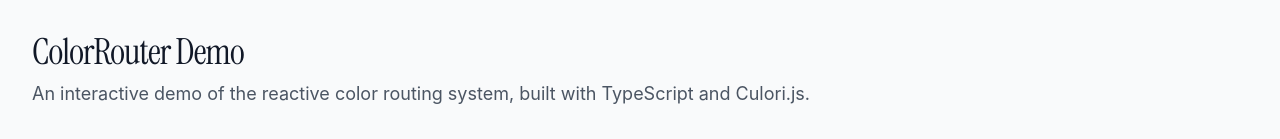
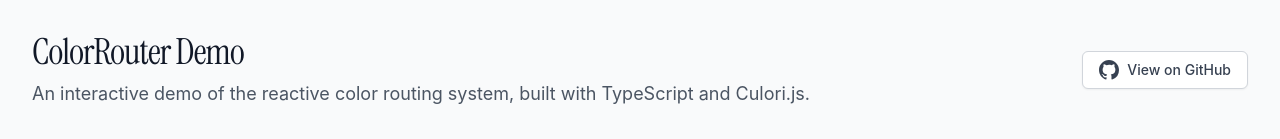
Before and after one commit to meodai/color-router, a website built with Vite: page demo/index.html in a window 1280 px wide. Shown: the top 139 px of the page. Built offline with nearby package versions, Linux system fonts and the light colour scheme.

Commit message:
feat(demo): enhance header layout with GitHub link for better accessibility

```diff
--- a/demo/index.html
+++ b/demo/index.html
@@ -107,10 +107,27 @@
   <body class="bg-gray-50 text-gray-800">
     <div id="app" class="max-w-7xl mx-auto p-4 sm:p-6 lg:p-8">
       <header class="mb-8">
-        <h1 class="text-4xl tracking-tight text-gray-900">ColorRouter Demo</h1>
-        <p class="mt-2 text-lg text-gray-600">
-          An interactive demo of the reactive color routing system, built with TypeScript and Culori.js.
-        </p>
+        <div class="flex flex-col sm:flex-row sm:items-center sm:justify-between">
+          <div>
+            <h1 class="text-4xl tracking-tight text-gray-900">ColorRouter Demo</h1>
+            <p class="mt-2 text-lg text-gray-600">
+              An interactive demo of the reactive color routing system, built with TypeScript and Culori.js.
+            </p>
+          </div>
+          <div class="mt-4 sm:mt-0">
+            <a
+              href="https://github.com/meodai/color-router"
+              target="_blank"
+              rel="noopener noreferrer"
+              class="inline-flex items-center px-4 py-2 border border-gray-300 rounded-md shadow-sm text-sm font-medium text-gray-700 bg-white hover:bg-gray-50 hover:text-gray-900 transition-colors duration-200"
+            >
+              <svg class="w-5 h-5 mr-2" fill="currentColor" viewBox="0 0 20 20" xmlns="http://www.w3.org/2000/svg">
+                <path fill-rule="evenodd" d="M10 0C4.477 0 0 4.484 0 10.017c0 4.425 2.865 8.18 6.839 9.504.5.092.682-.217.682-.483 0-.237-.008-.868-.013-1.703-2.782.605-3.369-1.343-3.369-1.343-.454-1.158-1.11-1.466-1.11-1.466-.908-.62.069-.608.069-.608 1.003.07 1.531 1.032 1.531 1.032.892 1.53 2.341 1.088 2.91.832.092-.647.35-1.088.636-1.338-2.22-.253-4.555-1.113-4.555-4.951 0-1.093.39-1.988 1.029-2.688-.103-.253-.446-1.272.098-2.65 0 0 .84-.27 2.75 1.026A9.564 9.564 0 0110 4.844c.85.004 1.705.115 2.504.337 1.909-1.296 2.747-1.027 2.747-1.027.546 1.379.203 2.398.1 2.651.64.7 1.028 1.595 1.028 2.688 0 3.848-2.339 4.695-4.566 4.942.359.31.678.921.678 1.856 0 1.338-.012 2.419-.012 2.747 0 .268.18.58.688.482A10.019 10.019 0 0020 10.017C20 4.484 15.522 0 10 0z" clip-rule="evenodd"></path>
+              </svg>
+              View on GitHub
+            </a>
+          </div>
+        </div>
       </header>
 
       <main class="grid grid-cols-1 lg:grid-cols-2 gap-8">
```
